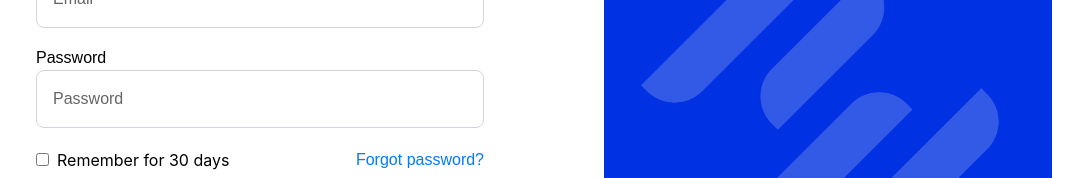
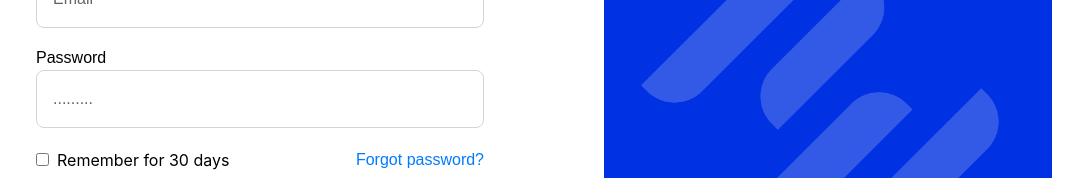
Before and after one commit to sonambishnoi550/next-js-text, a Next.js app: page / in a window 1280 px wide. Shown: the part 399-577 px from the top of the page, without its empty margins (201-1280 px from the left). Built offline with nearby package versions, Linux system fonts and the light colour scheme.

Commit message:
change name

```diff
--- a/src/components/MyLoginForm.tsx
+++ b/src/components/MyLoginForm.tsx
@@ -103,7 +103,7 @@ const MyLoginForm = () => {
                                 value={formData.password}
                                 onChange={handleChange}
                                 className={`placeholder:text-gray w-full text-gray border-lightGray rounded-lg border p-4 ${errors.password ? "border-red-500" : ""}`}
-                                placeholder="Password"
+                                placeholder="........."
                             />
                             {/* is password not field  */}
                             {errors.password && (
```
